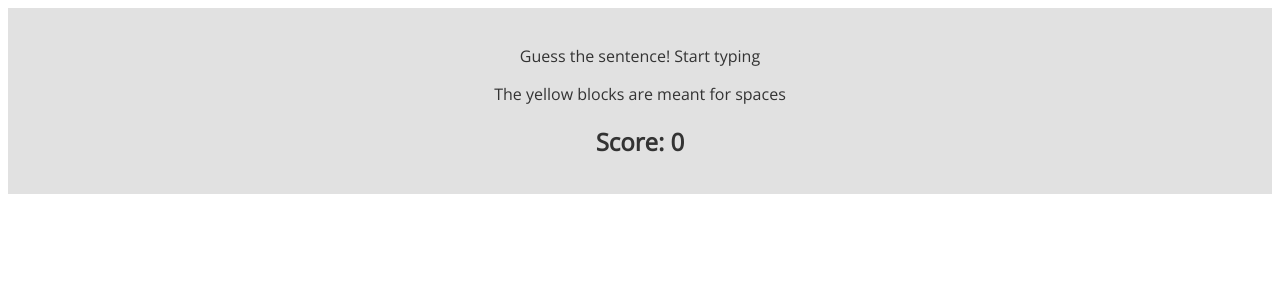
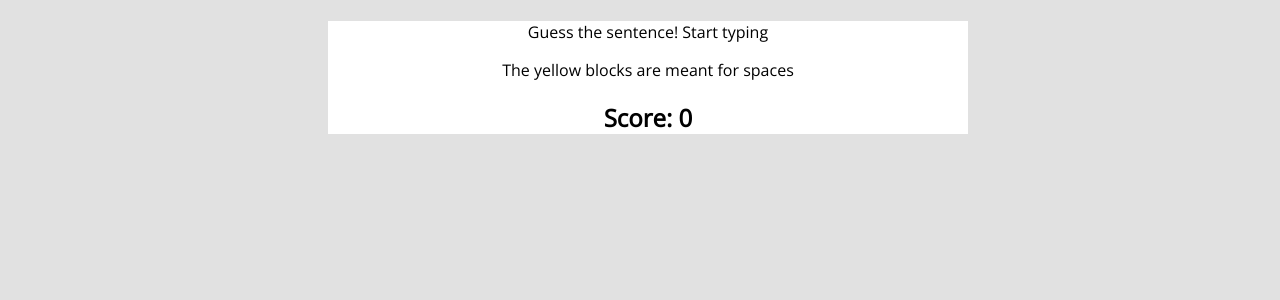
Before and after one commit to alnig441/word-guessing-game, a Svelte app: page / in a window 1280 px wide. Shown: the top 300 px of the page. Built offline with nearby package versions, Linux system fonts and the light colour scheme; no server answers.

Commit message:
styles moved to global.css

```diff
--- a/public/global.css
+++ b/public/global.css
@@ -5,28 +5,17 @@ html, body {
 }
 
 body {
-	color: #333;
-	margin: 0;
-	padding: 8px;
+	background-color: #e1e1e1;
 	box-sizing: border-box;
-	font-family: -apple-system, BlinkMacSystemFont, "Segoe UI", Roboto, Oxygen-Sans, Ubuntu, Cantarell, "Helvetica Neue", sans-serif;
+	font-family: Open Sans;
+	text-align: center;
 }
 
-a {
-	color: rgb(0,100,200);
-	text-decoration: none;
-}
+main {
+	width: 50%;
+	margin: auto;
+	background-color: white;
 
-a:hover {
-	text-decoration: underline;
-}
-
-a:visited {
-	color: rgb(0,80,160);
-}
-
-label {
-	display: block;
 }
 
 input, button, select, textarea {
@@ -42,6 +31,7 @@ input, button, select, textarea {
 
 input:disabled {
 	color: #ccc;
+	background-color:#4caf50;
 }
 
 button {
--- a/src/App.svelte
+++ b/src/App.svelte
@@ -13,20 +13,6 @@
 </main>
 
 <style>
-	main {
-		font-family: Open Sans;
-		background-color:  #e1e1e1;
-		text-align: center;
-		padding: 1em;
-		max-width: 240px;
-		margin: 0 auto;
-	}
-
-	.container {
-		/* width: 250px; */
-		color: teal;
-		margin: auto;
-	}
 
 	@media (min-width: 640px) {
 		main {
```
